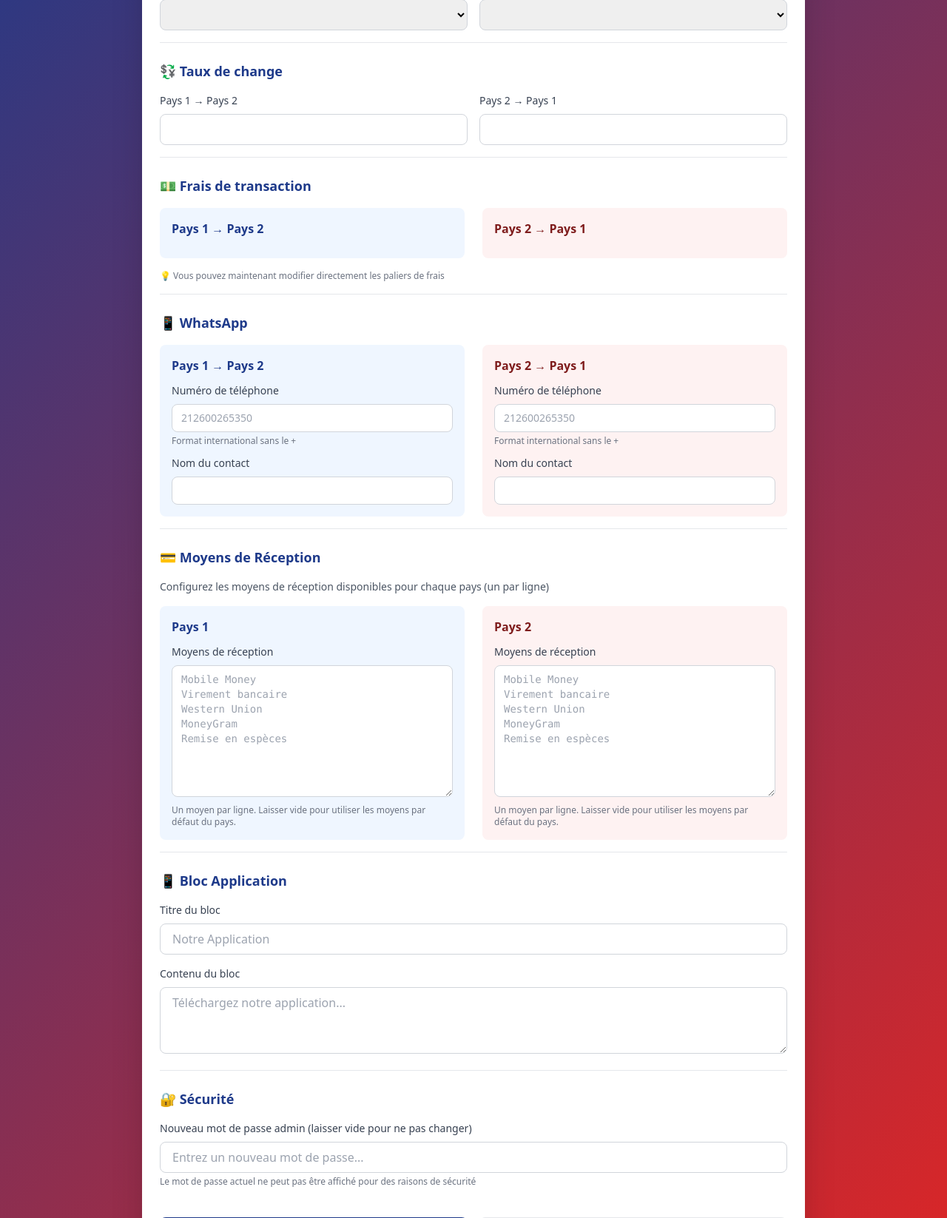
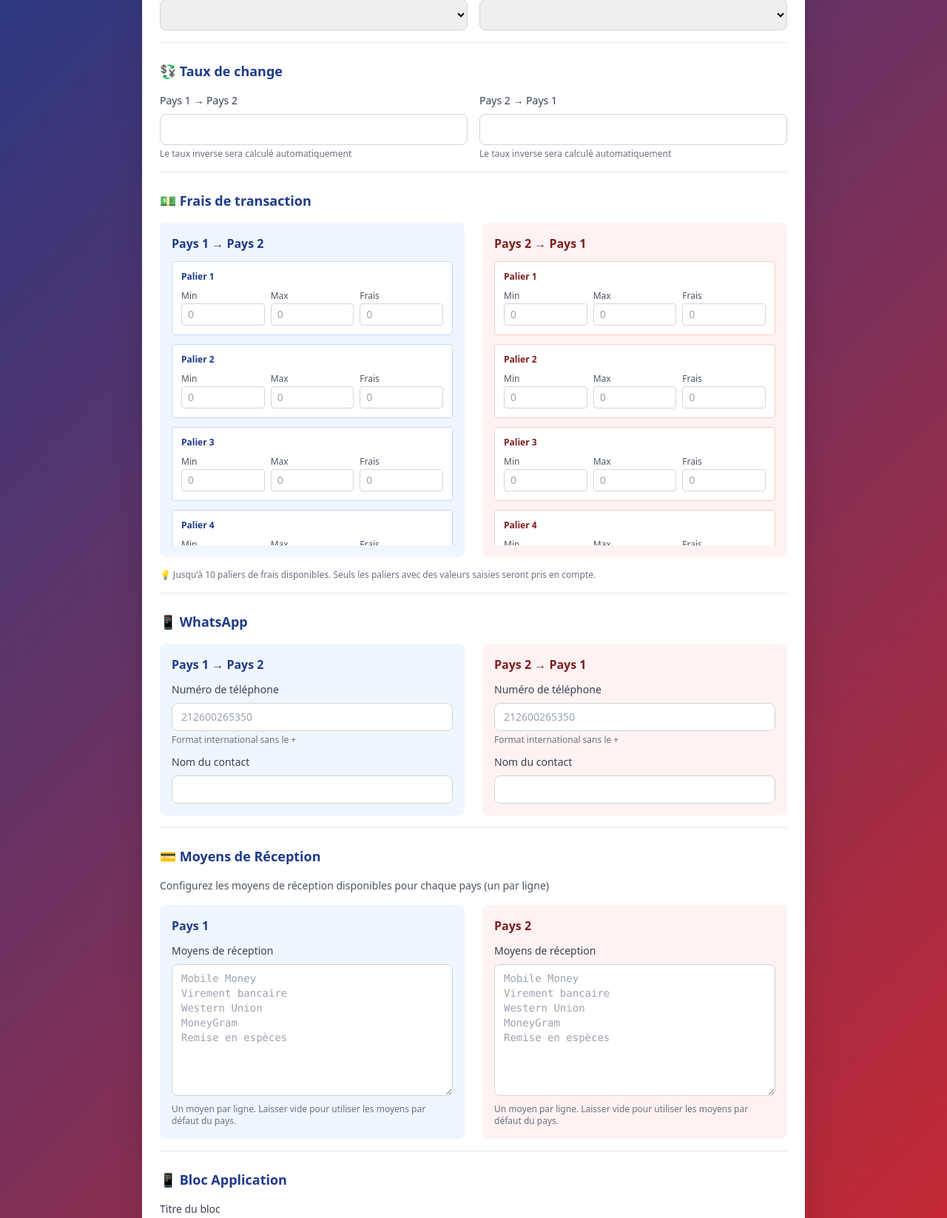
Before and after one commit to moa-digitalagency/MoneyTransfertSaas, a Flask app: template templates/admin_panel.html in a window 1280 px wide. Shown: the part 295-1941 px from the top of the page at 74% size. Run offline with Flask 3, Linux system fonts and the light colour scheme; the template is opened without the code that fills it, so the values that code supplies are empty; some libraries are stand-ins or nearby versions.

Commit message:
Enhance admin panel with improved currency, fees, and user management features
Integrate JSON for country data in admin creation, implement automatic inverse rate calculation for currency exchange, expand transaction fee tiers to 10, refine admin status toggle functionality, and update button styles for a more consistent UI.

Replit-Commit-Author: Agent
Replit-Commit-Session-Id: 97bd0d6a-0b9d-4ada-9760-890bb6e4c5cf
Replit-Commit-Checkpoint-Type: intermediate_checkpoint
Replit-Commit-Screenshot-Url: https://storage.googleapis.com/screenshot-production-us-central1/7a80c3f8-9840-49aa-80a7-3b62729df712/97bd0d6a-0b9d-4ada-9760-890bb6e4c5cf/FWFTavu

```diff
--- a/templates/admin_panel.html
+++ b/templates/admin_panel.html
@@ -108,12 +108,14 @@ www.myoneart.com
                     <div class="grid grid-cols-1 md:grid-cols-2 gap-4">
                         <div>
                             <label class="block text-sm font-medium text-gray-700 mb-2" id="rate_label_1">Pays 1 → Pays 2</label>
-                            <input type="number" step="0.01" name="country1_to_country2" value="{{ config.rates.country1_to_country2 }}" required class="w-full px-4 py-2 border border-gray-300 rounded-lg focus:ring-2 focus:ring-blue-900 focus:border-transparent transition">
+                            <input type="number" step="0.001" name="country1_to_country2" id="rate1to2" value="{{ config.rates.country1_to_country2 }}" required class="w-full px-4 py-2 border border-gray-300 rounded-lg focus:ring-2 focus:ring-blue-900 focus:border-transparent transition" oninput="calculateInverseRate(this, 'rate2to1')">
+                            <p class="text-xs text-gray-500 mt-1">Le taux inverse sera calculé automatiquement</p>
                         </div>
 
                         <div>
                             <label class="block text-sm font-medium text-gray-700 mb-2" id="rate_label_2">Pays 2 → Pays 1</label>
-                            <input type="number" step="0.001" name="country2_to_country1" value="{{ config.rates.country2_to_country1 }}" required class="w-full px-4 py-2 border border-gray-300 rounded-lg focus:ring-2 focus:ring-blue-900 focus:border-transparent transition">
+                            <input type="number" step="0.001" name="country2_to_country1" id="rate2to1" value="{{ config.rates.country2_to_country1 }}" required class="w-full px-4 py-2 border border-gray-300 rounded-lg focus:ring-2 focus:ring-blue-900 focus:border-transparent transition" oninput="calculateInverseRate(this, 'rate1to2')">
+                            <p class="text-xs text-gray-500 mt-1">Le taux inverse sera calculé automatiquement</p>
                         </div>
                     </div>
                 </div>
@@ -124,21 +126,25 @@ www.myoneart.com
                     <div class="grid grid-cols-1 md:grid-cols-2 gap-6">
                         <div class="bg-blue-50 p-4 rounded-lg">
                             <h3 class="font-semibold text-blue-900 mb-3" id="fees_label_1">Pays 1 → Pays 2</h3>
-                            <div class="space-y-3">
-                                {% for tier in config.transaction_fees.country1_to_country2 %}
+                            <div class="space-y-3 max-h-96 overflow-y-auto">
+                                {% for i in range(10) %}
+                                {% set tier = config.transaction_fees.country1_to_country2[i] if i < config.transaction_fees.country1_to_country2|length else {} %}
                                 <div class="bg-white p-3 rounded border border-blue-200">
+                                    <div class="flex items-center gap-2 mb-1">
+                                        <span class="text-xs font-semibold text-blue-900">Palier {{ i + 1 }}</span>
+                                    </div>
                                     <div class="grid grid-cols-3 gap-2">
                                         <div>
                                             <label class="text-xs text-gray-600">Min</label>
-                                            <input type="number" name="country1_to_country2[{{ loop.index0 }}][min]" value="{{ tier.min }}" class="w-full px-2 py-1 border border-gray-300 rounded text-sm" step="0.01">
+                                            <input type="number" name="country1_to_country2[{{ i }}][min]" value="{{ tier.min if tier else '' }}" class="w-full px-2 py-1 border border-gray-300 rounded text-sm" step="0.01" placeholder="0">
                                         </div>
                                         <div>
                                             <label class="text-xs text-gray-600">Max</label>
-                                            <input type="number" name="country1_to_country2[{{ loop.index0 }}][max]" value="{{ tier.max }}" class="w-full px-2 py-1 border border-gray-300 rounded text-sm" step="0.01">
+                                            <input type="number" name="country1_to_country2[{{ i }}][max]" value="{{ tier.max if tier else '' }}" class="w-full px-2 py-1 border border-gray-300 rounded text-sm" step="0.01" placeholder="0">
                                         </div>
                                         <div>
                                             <label class="text-xs text-gray-600">Frais</label>
-                                            <input type="number" name="country1_to_country2[{{ loop.index0 }}][fee]" value="{{ tier.fee }}" class="w-full px-2 py-1 border border-gray-300 rounded text-sm" step="0.01">
+                                            <input type="number" name="country1_to_country2[{{ i }}][fee]" value="{{ tier.fee if tier else '' }}" class="w-full px-2 py-1 border border-gray-300 rounded text-sm" step="0.01" placeholder="0">
                                         </div>
                                     </div>
                                 </div>
@@ -148,21 +154,25 @@ www.myoneart.com
 
                         <div class="bg-red-50 p-4 rounded-lg">
                             <h3 class="font-semibold text-red-900 mb-3" id="fees_label_2">Pays 2 → Pays 1</h3>
-                            <div class="space-y-3">
-                                {% for tier in config.transaction_fees.country2_to_country1 %}
+                            <div class="space-y-3 max-h-96 overflow-y-auto">
+                                {% for i in range(10) %}
+                                {% set tier = config.transaction_fees.country2_to_country1[i] if i < config.transaction_fees.country2_to_country1|length else {} %}
                                 <div class="bg-white p-3 rounded border border-red-200">
+                                    <div class="flex items-center gap-2 mb-1">
+                                        <span class="text-xs font-semibold text-red-900">Palier {{ i + 1 }}</span>
+                                    </div>
                                     <div class="grid grid-cols-3 gap-2">
                                         <div>
                                             <label class="text-xs text-gray-600">Min</label>
-                                            <input type="number" name="country2_to_country1[{{ loop.index0 }}][min]" value="{{ tier.min }}" class="w-full px-2 py-1 border border-gray-300 rounded text-sm" step="0.01">
+                                            <input type="number" name="country2_to_country1[{{ i }}][min]" value="{{ tier.min if tier else '' }}" class="w-full px-2 py-1 border border-gray-300 rounded text-sm" step="0.01" placeholder="0">
                                         </div>
                                         <div>
                                             <label class="text-xs text-gray-600">Max</label>
-                                            <input type="number" name="country2_to_country1[{{ loop.index0 }}][max]" value="{{ tier.max }}" class="w-full px-2 py-1 border border-gray-300 rounded text-sm" step="0.01">
+                                            <input type="number" name="country2_to_country1[{{ i }}][max]" value="{{ tier.max if tier else '' }}" class="w-full px-2 py-1 border border-gray-300 rounded text-sm" step="0.01" placeholder="0">
                                         </div>
                                         <div>
                                             <label class="text-xs text-gray-600">Frais</label>
-                                            <input type="number" name="country2_to_country1[{{ loop.index0 }}][fee]" value="{{ tier.fee }}" class="w-full px-2 py-1 border border-gray-300 rounded text-sm" step="0.01">
+                                            <input type="number" name="country2_to_country1[{{ i }}][fee]" value="{{ tier.fee if tier else '' }}" class="w-full px-2 py-1 border border-gray-300 rounded text-sm" step="0.01" placeholder="0">
                                         </div>
                                     </div>
                                 </div>
@@ -170,7 +180,7 @@ www.myoneart.com
                             </div>
                         </div>
                     </div>
-                    <p class="text-xs text-gray-500 mt-4">💡 Vous pouvez maintenant modifier directement les paliers de frais</p>
+                    <p class="text-xs text-gray-500 mt-4">💡 Jusqu'à 10 paliers de frais disponibles. Seuls les paliers avec des valeurs saisies seront pris en compte.</p>
                 </div>
 
                 <div class="border-b pb-4">
@@ -356,6 +366,16 @@ www.myoneart.com
                 button.textContent = originalText;
             }, 2000);
         }
+
+        function calculateInverseRate(sourceInput, targetInputId) {
+            const sourceValue = parseFloat(sourceInput.value);
+            const targetInput = document.getElementById(targetInputId);
+
+            if (sourceValue && sourceValue > 0) {
+                const inverseRate = 1 / sourceValue;
+                targetInput.value = inverseRate.toFixed(6);
+            }
+        }
     </script>
 </body>
 </html>
```
Also changed, not shown: app/routes/superadmin.py (+6 -1 lines), templates/superadmin_admins.html (+34 -9 lines), templates/superadmin_create_admin.html (+42 -16 lines).
